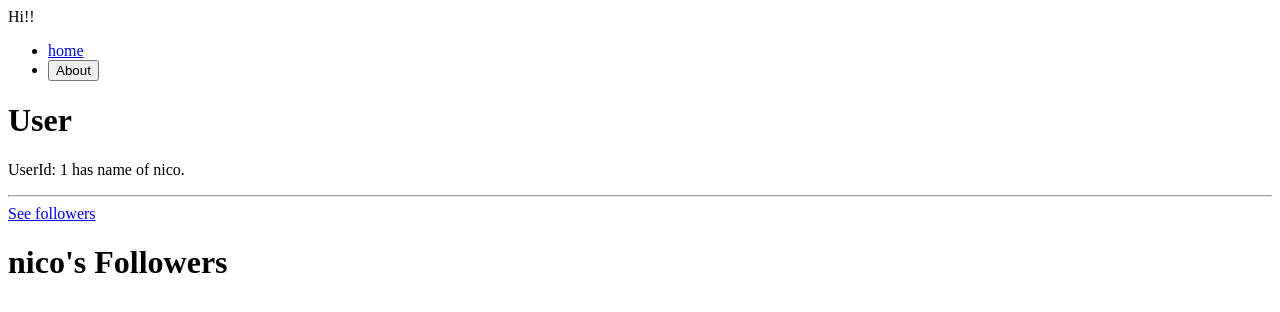
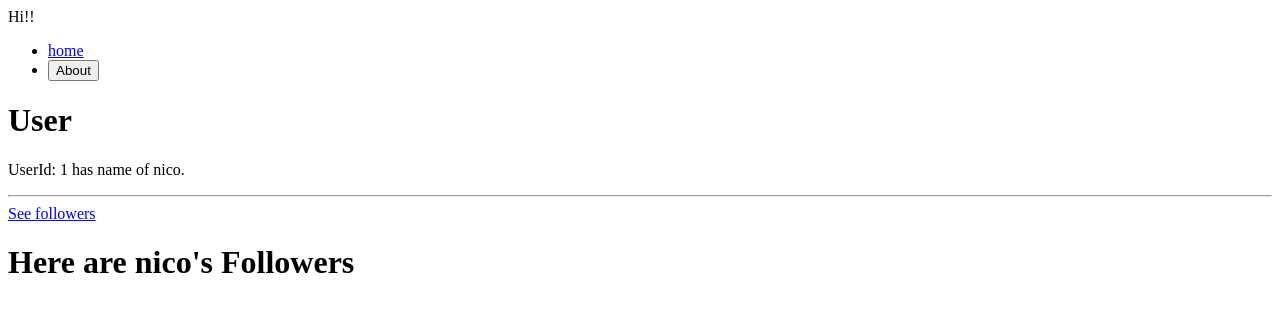
Before and after one commit to onetuks/reactjs-practice, a React (Create React App) app: page /user/1/followers in a window 1280 px wide. Shown: the top 312 px of the page. Built offline with nearby package versions, Linux system fonts and the light colour scheme.

Commit message:
react-router-dom@6.x - Outlet Context

```diff
--- a/src/screens/Followers.tsx
+++ b/src/screens/Followers.tsx
@@ -1,9 +1,18 @@
-import { useParams } from "react-router-dom";
-import { users } from "../db";
+import { useOutletContext } from "react-router-dom";
 
+interface IFollowersContext {
+    username: string,
+}
+
+/**
+ * useOutletContext() < react-router-dom@6.x
+ * - Outlet 컴포넌트에서 context props를 통해 전달된 context를 수신하는 메소드.
+ * - 그냥 함수 자체를 사용해도 된다. -> console.log(userOutletContext());
+ * - typescript에서는 interface 지정해주어야 한다.
+ */
 function Followers() {
-    const {userId} = useParams();
-    return <h1>{users[Number(userId)-1].name}'s Followers</h1>;
+    const { username } = useOutletContext<IFollowersContext>();
+    return <h1>Here are {username}'s Followers</h1>;
 }
 
 export default Followers;
--- a/src/screens/User.tsx
+++ b/src/screens/User.tsx
@@ -9,7 +9,8 @@ function User() {
         <p>UserId: {userId} has name of {username}.</p>
         <hr/>
         <Link to="followers">See followers</Link>
-        <Outlet />
+        {/* context = {{ key: value }} */}
+        <Outlet context={{ username: username }}/>
     </div>;
 }
 
```
